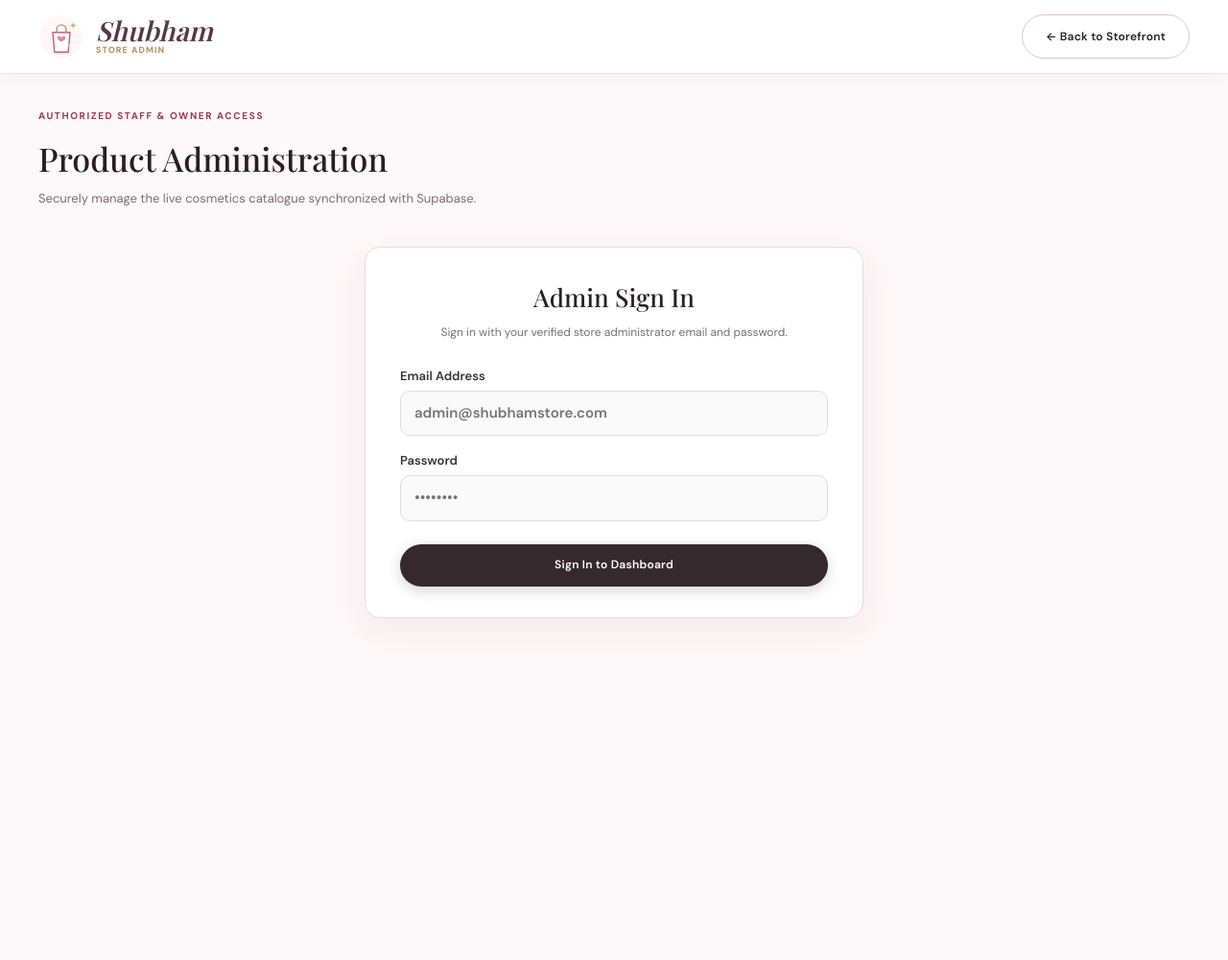
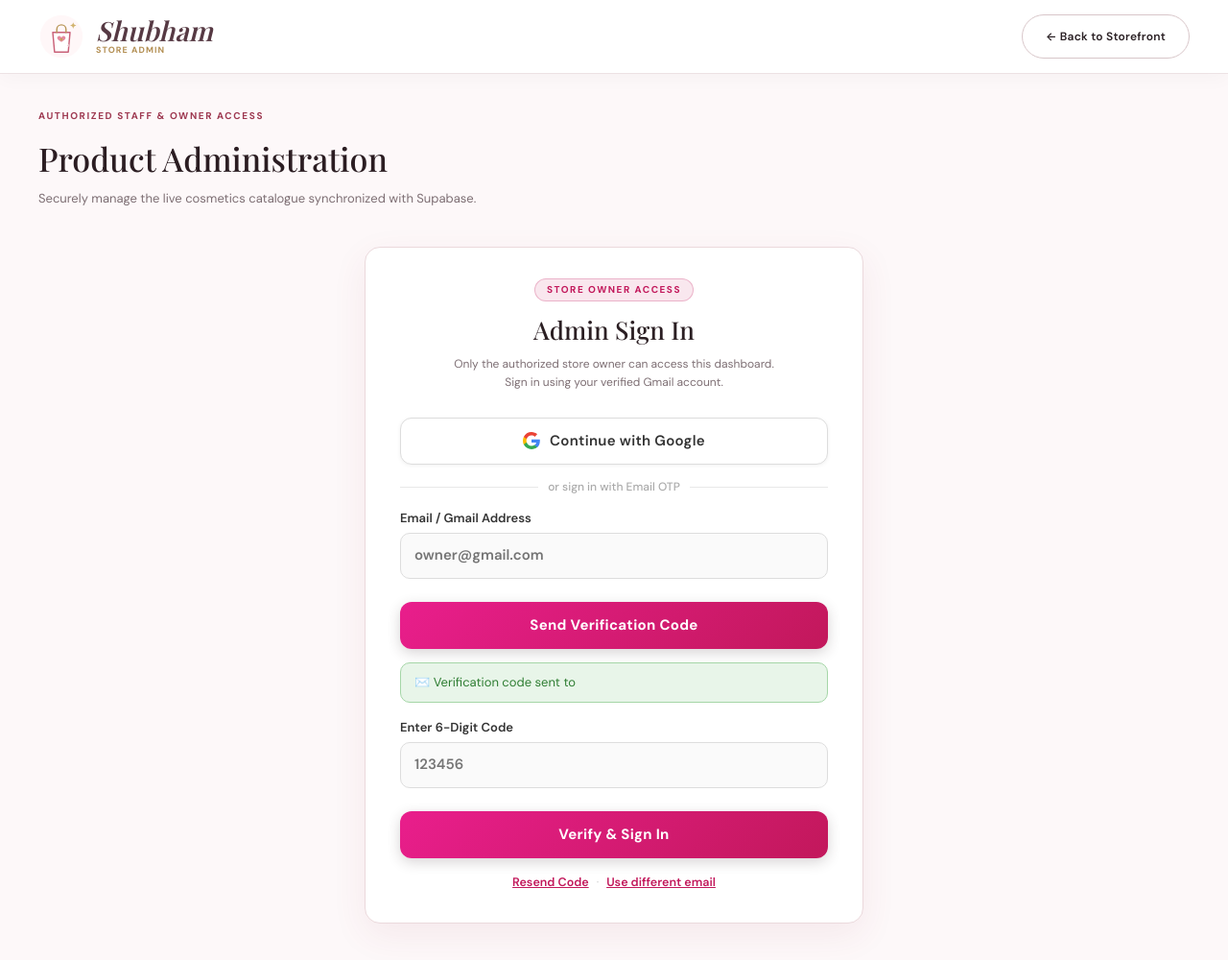
Before and after one commit to akanksha101108-svg/Shubham-cosmetic, a plain HTML site: page admin.html in a window 1280 px wide. Shown: the whole page at 96% size. Before the commit the page ends 800 px from the top, so only its background shows below. Drawn offline with nearby package versions, Linux system fonts and the light colour scheme; a web font is replaced by a local one.

Commit message:
Update admin.html

```diff
--- a/admin.html
+++ b/admin.html
@@ -42,18 +42,52 @@
 
 		<section class="admin-auth-panel" id="loginPanel" aria-labelledby="loginTitle">
 			<div class="auth-box-header">
+				<span class="auth-badge">STORE OWNER ACCESS</span>
 				<h2 id="loginTitle">Admin Sign In</h2>
-				<p>Sign in with your verified store administrator email and password.</p>
+				<p>Only the authorized store owner can access this dashboard.<br>Sign in using your verified Gmail account.</p>
 			</div>
-			<form id="adminLoginForm">
-				<label class="field-label" for="adminEmail">Email Address
-					<input id="adminEmail" name="email" type="email" autocomplete="username" placeholder="admin@shubhamstore.com" required>
+
+			<!-- Google OAuth (Primary — recommended for owner) -->
+			<button class="button button-google" id="adminGoogleBtn" type="button">
+				<svg class="google-icon" viewBox="0 0 24 24" width="18" height="18" aria-hidden="true">
+					<path fill="#4285F4" d="M23.745 12.27c0-.7-.06-1.4-.19-2.07H12v4.51h6.6c-.29 1.52-1.14 2.82-2.4 3.68v3.05h3.88c2.27-2.09 3.66-5.17 3.66-9.17Z"/>
+					<path fill="#34A853" d="M12 24c3.24 0 5.95-1.08 7.93-2.91l-3.88-3.05c-1.08.72-2.45 1.16-4.05 1.16-3.12 0-5.77-2.1-6.72-4.93H1.25v3.15C3.26 21.36 7.34 24 12 24Z"/>
+					<path fill="#FBBC05" d="M5.28 14.27c-.25-.72-.38-1.49-.38-2.27s.13-1.55.38-2.27V6.58H1.25C.45 8.18 0 10.04 0 12s.45 3.82 1.25 5.42l4.03-3.15Z"/>
+					<path fill="#EA4335" d="M12 4.75c1.77 0 3.35.61 4.6 1.8l3.42-3.42C17.95 1.19 15.24 0 12 0 7.34 0 3.26 2.64 1.25 6.58l4.03 3.15c.95-2.83 3.6-4.98 6.72-4.98Z"/>
+				</svg>
+				<span>Continue with Google</span>
+			</button>
+
+			<div class="auth-divider"><span>or sign in with Email OTP</span></div>
+
+			<!-- Email OTP Step 1: Request Code -->
+			<form class="auth-otp-form" id="adminOtpRequestForm">
+				<label class="field-label" for="adminEmail">Email / Gmail Address
+					<input id="adminEmail" name="email" type="email" autocomplete="email" placeholder="owner@gmail.com" required>
 				</label>
-				<label class="field-label" for="adminPassword">Password
-					<input id="adminPassword" name="password" type="password" autocomplete="current-password" placeholder="••••••••" required>
+				<button class="button button-dark auth-submit-btn" type="submit" id="adminSendOtpBtn">
+					<span>Send Verification Code</span>
+				</button>
+			</form>
+
+			<!-- Email OTP Step 2: Verify Code -->
+			<form class="auth-otp-form" id="adminOtpVerifyForm" hidden>
+				<div class="otp-sent-banner">
+					<span>✉️ Verification code sent to <strong id="adminOtpEmailTarget"></strong></span>
+				</div>
+				<label class="field-label" for="adminOtpCode">Enter 6-Digit Code
+					<input id="adminOtpCode" name="otp" type="text" inputmode="numeric" pattern="[0-9]*" maxlength="6" placeholder="123456" autocomplete="one-time-code" required>
 				</label>
-				<button class="button button-dark" type="submit">Sign In to Dashboard</button>
+				<button class="button button-dark auth-submit-btn" type="submit" id="adminVerifyOtpBtn">
+					<span>Verify &amp; Sign In</span>
+				</button>
+				<div class="otp-action-links">
+					<button type="button" class="text-link-btn" id="adminResendOtp">Resend Code</button>
+					<span class="sep">·</span>
+					<button type="button" class="text-link-btn" id="adminChangeEmail">Use different email</button>
+				</div>
 			</form>
+
 			<p class="form-feedback" id="loginFeedback" role="status" aria-live="polite"></p>
 		</section>
 
```
